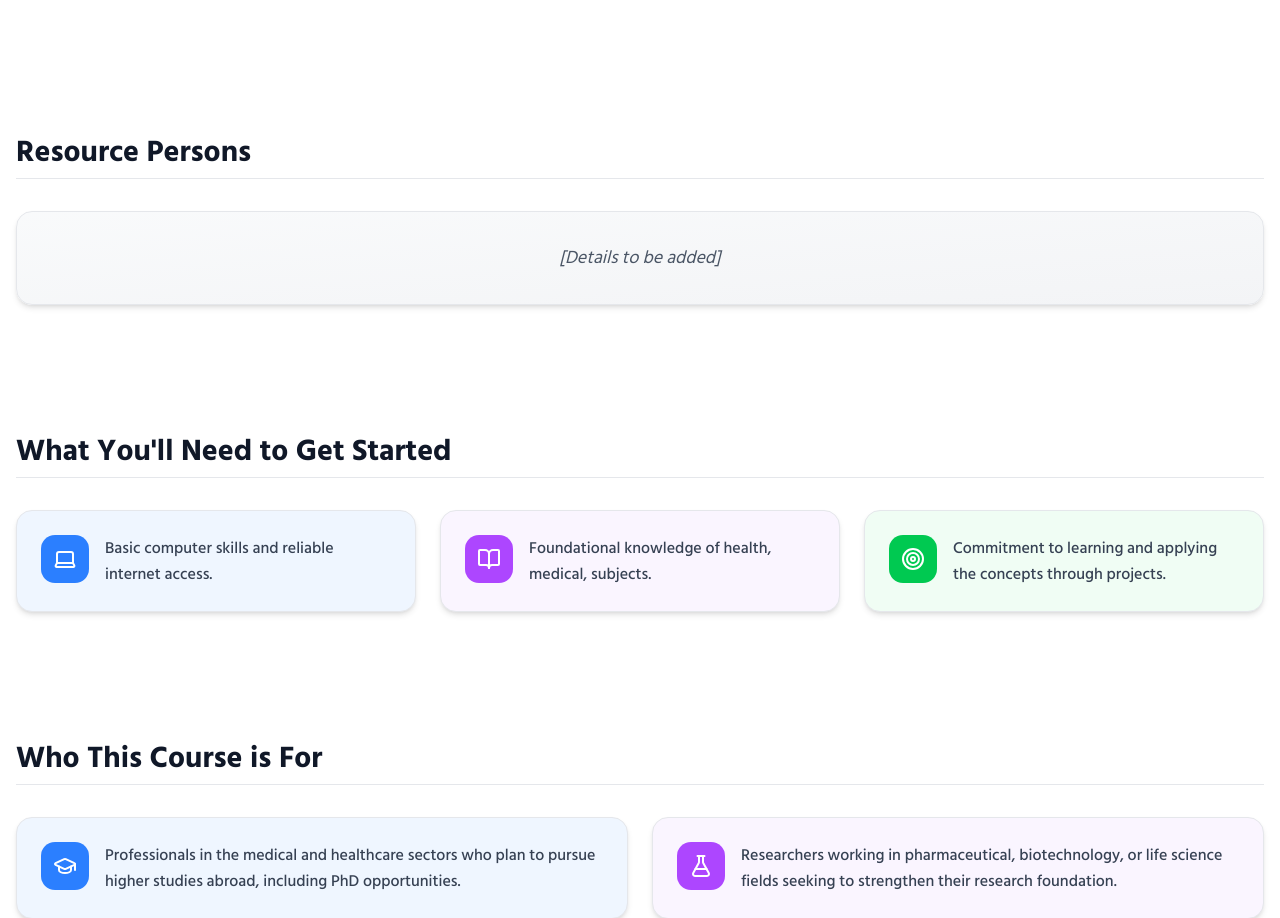
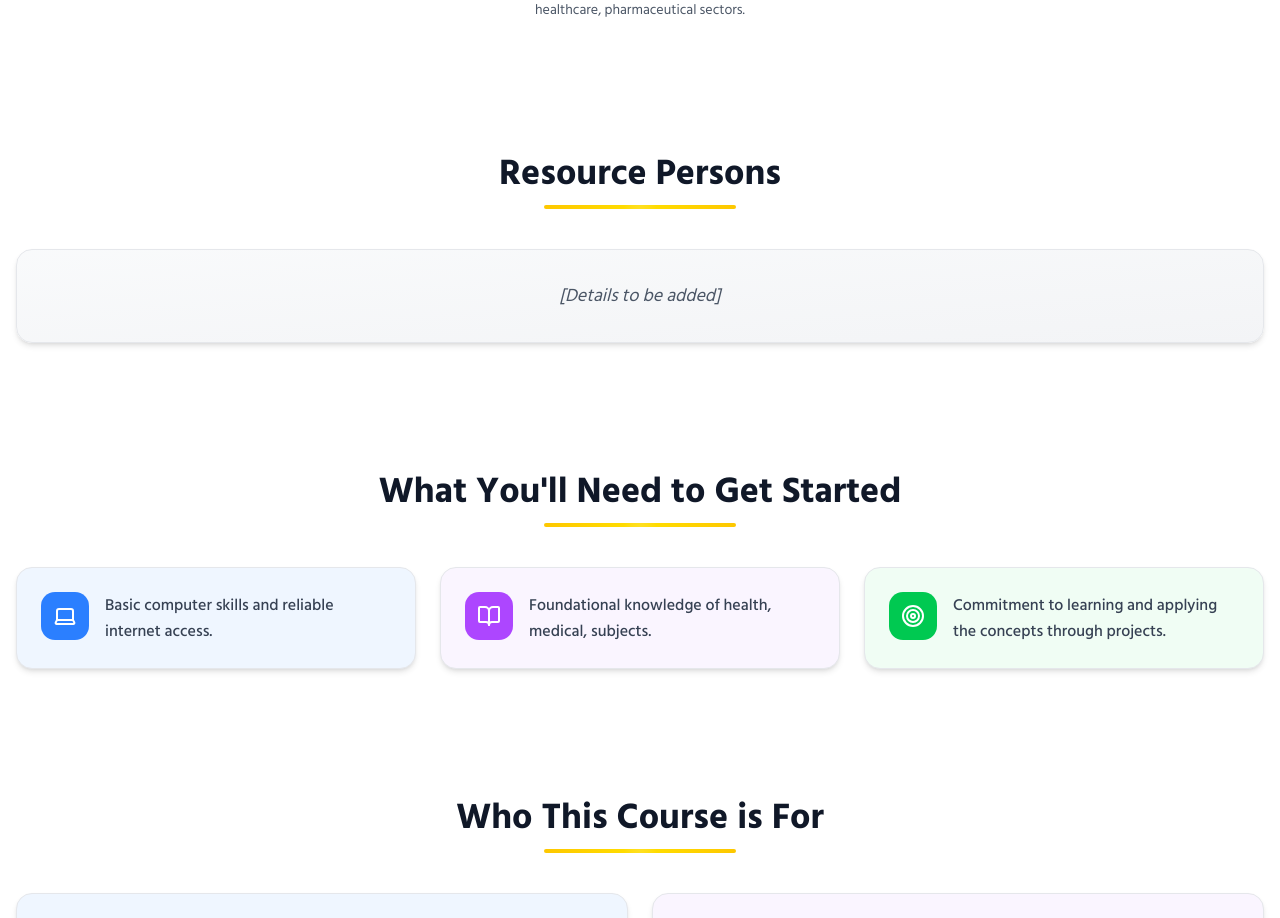
Before and after one commit to mehrabhossain1/innodemmy-frontend, a Next.js app: page /courses/innodemy-clinical-research-mastery-program in a window 1280 px wide. Shown: the part 1882-2800 px from the top of the page. Built offline with nearby package versions, Linux system fonts and the light colour scheme.

Commit message:
feat: Integrate SectionTitle component into CourseModule, FAQ, ResourcePersons, WhatYouNeed, and WhoThisCourseIsFor for consistent title presentation and improved layout

```diff
--- a/app/courses/innodemy-clinical-research-mastery-program/components/CourseModule.tsx
+++ b/app/courses/innodemy-clinical-research-mastery-program/components/CourseModule.tsx
@@ -1,6 +1,7 @@
 "use client";
 import { ChevronDown, Video, FileText } from "lucide-react";
 import { useState } from "react";
+import SectionTitle from "@/components/course/SectionTitle";
 
 // Helper function to render text with bold markdown
 const renderTextWithBold = (text: string) => {
@@ -490,12 +491,7 @@ export default function CourseModule() {
 
     return (
         <div className="container mx-auto px-4 py-16 max-w-7xl">
-            <div className="mb-8">
-                <h2 className="text-3xl font-bold text-gray-900">
-                    Course Module
-                </h2>
-                <hr className="my-2 border-gray-200" />
-            </div>
+            <SectionTitle title="Course Module" />
 
             <div className="grid grid-cols-1 md:grid-cols-2 lg:grid-cols-3 gap-6 items-start">
                 {modules.map((module) => (
--- a/app/courses/innodemy-clinical-research-mastery-program/components/FAQ.tsx
+++ b/app/courses/innodemy-clinical-research-mastery-program/components/FAQ.tsx
@@ -1,6 +1,7 @@
 "use client";
 import { useState } from "react";
 import { ChevronDown } from "lucide-react";
+import SectionTitle from "@/components/course/SectionTitle";
 
 interface FAQItem {
     question: string;
@@ -39,12 +40,7 @@ export default function FAQ() {
 
     return (
         <div className="container mx-auto px-4 py-16 max-w-7xl">
-            <div className="mb-8">
-                <h2 className="text-3xl font-bold text-gray-900">
-                    Frequently Asked Questions (FAQ)
-                </h2>
-                <hr className="my-2 border-gray-200" />
-            </div>
+            <SectionTitle title="Frequently Asked Questions (FAQ)" />
 
             <div className="max-w-4xl mx-auto space-y-4">
                 {faqs.map((faq, index) => {
--- a/app/courses/innodemy-clinical-research-mastery-program/components/ResourcePersons.tsx
+++ b/app/courses/innodemy-clinical-research-mastery-program/components/ResourcePersons.tsx
@@ -1,14 +1,10 @@
 "use client";
+import SectionTitle from "@/components/course/SectionTitle";
 
 export default function ResourcePersons() {
     return (
         <div className="container mx-auto px-4 py-16 max-w-7xl">
-            <div className="mb-8">
-                <h2 className="text-3xl font-bold text-gray-900">
-                    Resource Persons
-                </h2>
-                <hr className="my-2 border-gray-200" />
-            </div>
+            <SectionTitle title="Resource Persons" />
 
             <div className="bg-gradient-to-br from-gray-50 to-gray-100 rounded-2xl p-8 border border-gray-200 shadow-md">
                 <p className="text-gray-600 text-lg text-center italic">
--- a/app/courses/innodemy-clinical-research-mastery-program/components/WhatYouNeed.tsx
+++ b/app/courses/innodemy-clinical-research-mastery-program/components/WhatYouNeed.tsx
@@ -1,5 +1,6 @@
 "use client";
 import { Laptop, BookOpen, Target } from "lucide-react";
+import SectionTitle from "@/components/course/SectionTitle";
 
 export default function WhatYouNeed() {
     const requirements = [
@@ -25,12 +26,7 @@ export default function WhatYouNeed() {
 
     return (
         <div className="container mx-auto px-4 py-16 max-w-7xl">
-            <div className="mb-8">
-                <h2 className="text-3xl font-bold text-gray-900">
-                    What You&apos;ll Need to Get Started
-                </h2>
-                <hr className="my-2 border-gray-200" />
-            </div>
+            <SectionTitle title="What You'll Need to Get Started" />
 
             <div className="grid grid-cols-1 md:grid-cols-3 gap-6">
                 {requirements.map((requirement, index) => {
--- a/app/courses/innodemy-clinical-research-mastery-program/components/WhoThisCourseIsFor.tsx
+++ b/app/courses/innodemy-clinical-research-mastery-program/components/WhoThisCourseIsFor.tsx
@@ -5,6 +5,7 @@ import {
     Stethoscope,
     BookOpenCheck,
 } from "lucide-react";
+import SectionTitle from "@/components/course/SectionTitle";
 
 export default function WhoThisCourseIsFor() {
     const audiences = [
@@ -36,12 +37,7 @@ export default function WhoThisCourseIsFor() {
 
     return (
         <div className="container mx-auto px-4 py-16 max-w-7xl">
-            <div className="mb-8">
-                <h2 className="text-3xl font-bold text-gray-900">
-                    Who This Course is For
-                </h2>
-                <hr className="my-2 border-gray-200" />
-            </div>
+            <SectionTitle title="Who This Course is For" />
 
             <div className="grid grid-cols-1 md:grid-cols-2 gap-6">
                 {audiences.map((audience, index) => {
```
